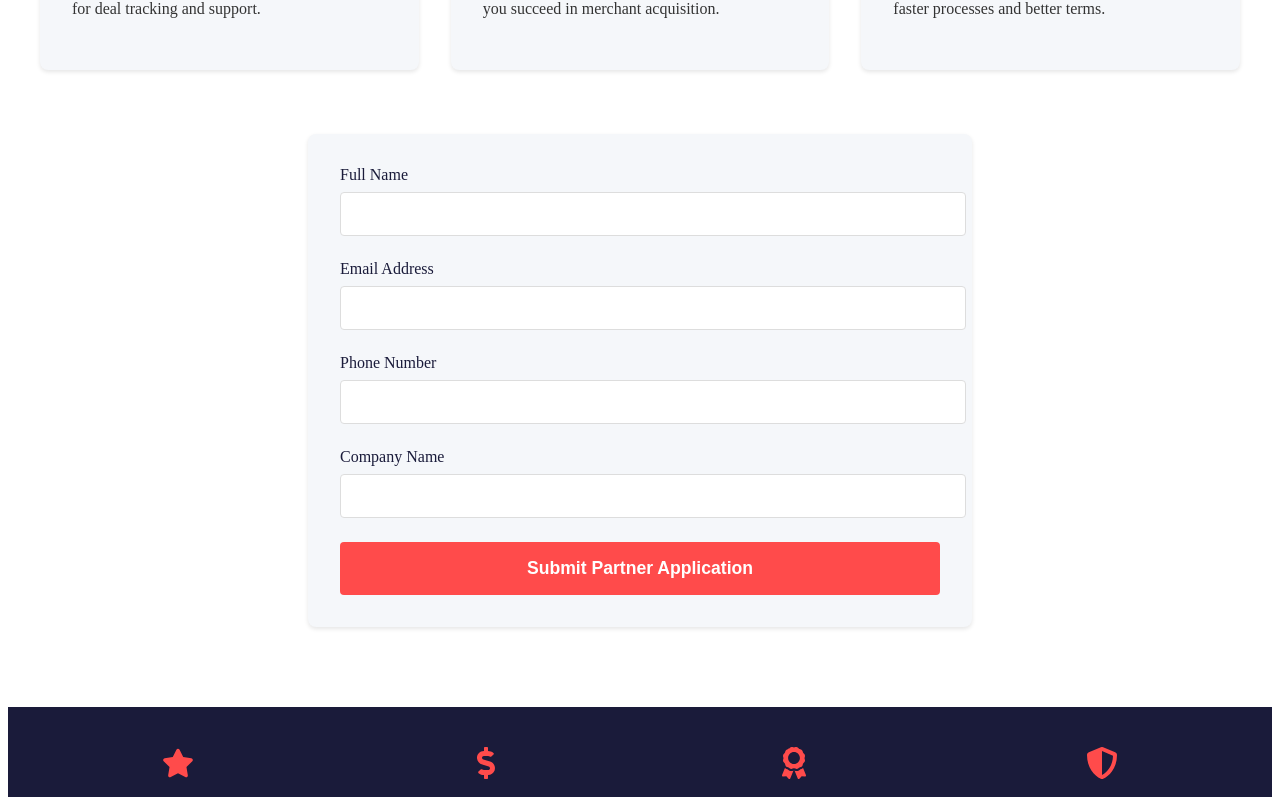
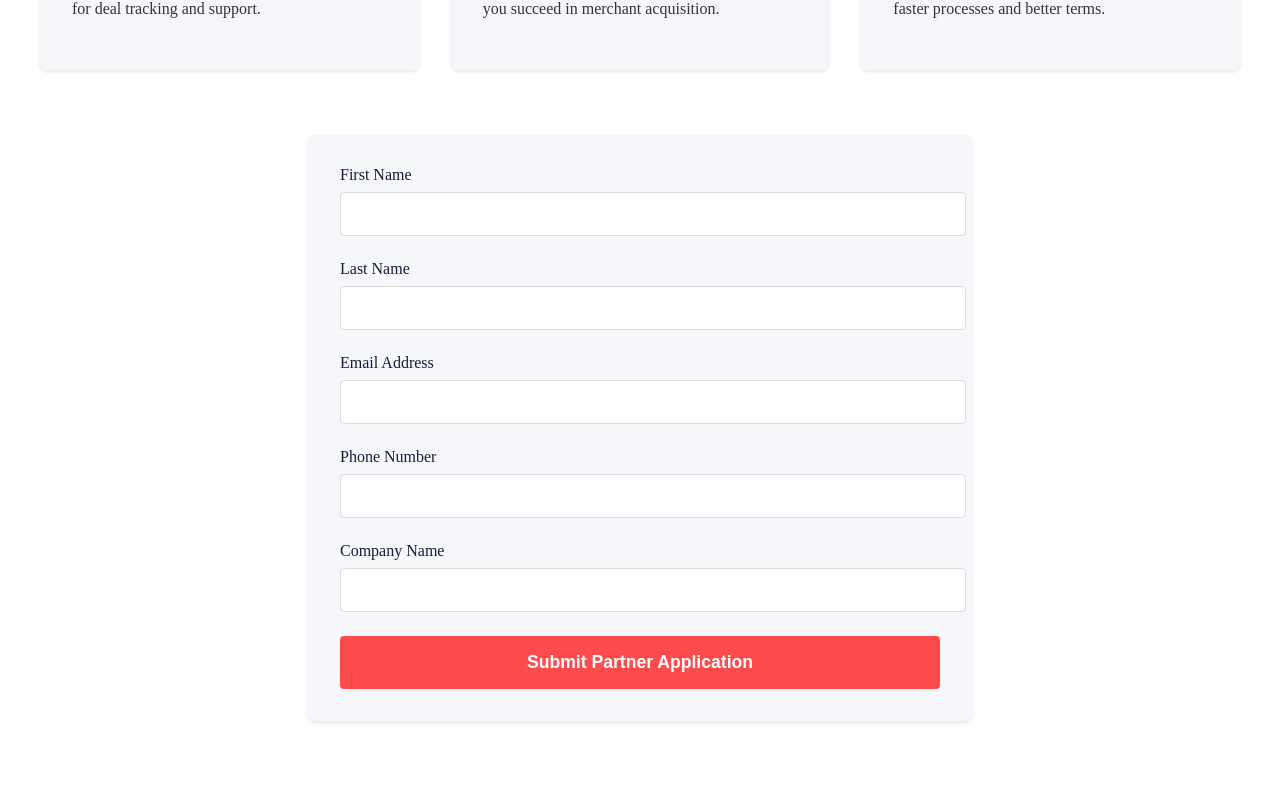
Before and after one commit to TravisYule/fullsendfunding, a React (Create React App) app: page /partner in a window 1280 px wide. Shown: the part 840-1637 px from the top of the page. Built offline with nearby package versions, Linux system fonts and the light colour scheme; no server answers.

Commit message:
Add Supabase integration to Partner form with first/last name fields

```diff
--- a/src/components/Partner/Partner.jsx
+++ b/src/components/Partner/Partner.jsx
@@ -1,7 +1,8 @@
-import React from 'react';
+import React, { useState } from 'react';
 import styled from 'styled-components';
 import { motion } from 'framer-motion';
 import { FaHandshake, FaMoneyBillWave, FaChartLine, FaClock, FaHeadset, FaBullhorn } from 'react-icons/fa';
+import { supabase } from '../../utils/supabaseClient';
 
 const Section = styled.section`
   padding: 5rem 2rem;
@@ -121,6 +122,24 @@ const SubmitButton = styled(motion.button)`
   }
 `;
 
+const SuccessMessage = styled(motion.div)`
+  background: #d4edda;
+  color: #155724;
+  padding: 1rem;
+  border-radius: 4px;
+  margin-bottom: 1rem;
+  text-align: center;
+`;
+
+const ErrorMessage = styled(motion.div)`
+  background: #f8d7da;
+  color: #721c24;
+  padding: 1rem;
+  border-radius: 4px;
+  margin-bottom: 1rem;
+  text-align: center;
+`;
+
 const benefits = [
   {
     icon: <FaMoneyBillWave />,
@@ -155,9 +174,58 @@ const benefits = [
 ];
 
 const Partner = () => {
-  const handleSubmit = (e) => {
+  const [formData, setFormData] = useState({
+    firstName: '',
+    lastName: '',
+    email: '',
+    phone: '',
+    companyName: ''
+  });
+  const [isSubmitting, setIsSubmitting] = useState(false);
+  const [success, setSuccess] = useState(false);
+  const [error, setError] = useState('');
+
+  const handleChange = (e) => {
+    setFormData({
+      ...formData,
+      [e.target.id]: e.target.value
+    });
+  };
+
+  const handleSubmit = async (e) => {
     e.preventDefault();
-    // Handle form submission
+    setIsSubmitting(true);
+    setError('');
+
+    try {
+      const { data, error: submitError } = await supabase
+        .from('partner_applications')
+        .insert([
+          {
+            first_name: formData.firstName,
+            last_name: formData.lastName,
+            email: formData.email,
+            phone: formData.phone,
+            company_name: formData.companyName
+          }
+        ]);
+
+      if (submitError) throw submitError;
+
+      setSuccess(true);
+      setFormData({
+        firstName: '',
+        lastName: '',
+        email: '',
+        phone: '',
+        companyName: ''
+      });
+    } catch (err) {
+      setError('There was an error submitting your application. Please try again.');
+      console.error('Error:', err);
+    } finally {
+      setIsSubmitting(false);
+    }
   };
 
   return (
@@ -187,28 +255,88 @@ const Partner = () => {
         </BenefitsGrid>
 
         <ContactForm onSubmit={handleSubmit}>
+          {success && (
+            <SuccessMessage
+              initial={{ opacity: 0, y: -20 }}
+              animate={{ opacity: 1, y: 0 }}
+              transition={{ duration: 0.5 }}
+            >
+              Thank you for your application! We'll be in touch soon.
+            </SuccessMessage>
+          )}
+
+          {error && (
+            <ErrorMessage
+              initial={{ opacity: 0, y: -20 }}
+              animate={{ opacity: 1, y: 0 }}
+              transition={{ duration: 0.5 }}
+            >
+              {error}
+            </ErrorMessage>
+          )}
+
           <FormGroup>
-            <Label htmlFor="name">Full Name</Label>
-            <Input type="text" id="name" required />
+            <Label htmlFor="firstName">First Name</Label>
+            <Input
+              type="text"
+              id="firstName"
+              value={formData.firstName}
+              onChange={handleChange}
+              required
+            />
           </FormGroup>
+
+          <FormGroup>
+            <Label htmlFor="lastName">Last Name</Label>
+            <Input
+              type="text"
+              id="lastName"
+              value={formData.lastName}
+              onChange={handleChange}
+              required
+            />
+          </FormGroup>
+
           <FormGroup>
             <Label htmlFor="email">Email Address</Label>
-            <Input type="email" id="email" required />
+            <Input
+              type="email"
+              id="email"
+              value={formData.email}
+              onChange={handleChange}
+              required
+            />
           </FormGroup>
+
           <FormGroup>
             <Label htmlFor="phone">Phone Number</Label>
-            <Input type="tel" id="phone" required />
+            <Input
+              type="tel"
+              id="phone"
+              value={formData.phone}
+              onChange={handleChange}
+              required
+            />
           </FormGroup>
+
           <FormGroup>
-            <Label htmlFor="company">Company Name</Label>
-            <Input type="text" id="company" required />
+            <Label htmlFor="companyName">Company Name</Label>
+            <Input
+              type="text"
+              id="companyName"
+              value={formData.companyName}
+              onChange={handleChange}
+              required
+            />
           </FormGroup>
+
           <SubmitButton
             type="submit"
             whileHover={{ scale: 1.02 }}
             whileTap={{ scale: 0.98 }}
+            disabled={isSubmitting}
           >
-            Submit Partner Application
+            {isSubmitting ? 'Submitting...' : 'Submit Partner Application'}
           </SubmitButton>
         </ContactForm>
       </Container>
```
